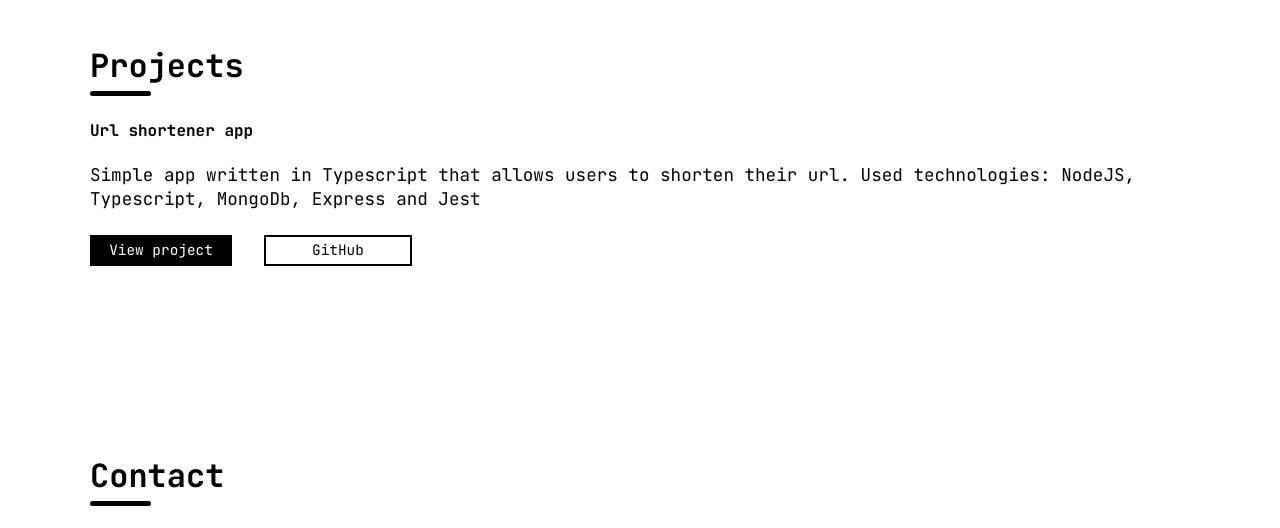
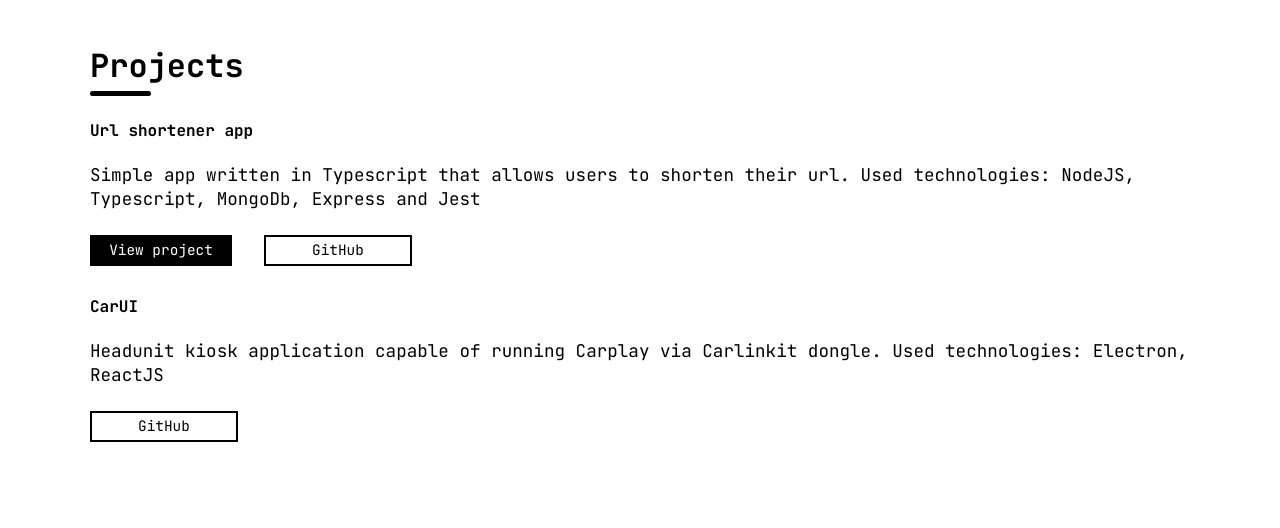
Before and after one commit to k-Dobosz/kdobosz.pl, a Gatsby site: page / in a window 1280 px wide. Shown: the part 1114-1642 px from the top of the page. Built offline with nearby package versions, Linux system fonts and the light colour scheme; Gatsby itself is replaced by a stand-in of ours.

Commit message:
Add new project

```diff
--- a/src/components/projects.js
+++ b/src/components/projects.js
@@ -119,7 +119,9 @@
                 <h4>{ edge.node.frontmatter.name }</h4>
                 <Description>{ edge.node.excerpt }</Description>
                 <Buttons>
+                  {edge.node.frontmatter.demo_url != null ?
                   <ButtonDemo target="_blank" rel="noopener noreferrer" href={edge.node.frontmatter.demo_url}>View project</ButtonDemo>
+                  : ''}
                   <ButtonCode target="_blank" rel="noopener noreferrer" href={edge.node.frontmatter.code_url}>GitHub</ButtonCode>
                 </Buttons>
               </Project>
--- /dev/null
+++ b/src/projects/project_2.md
@@ -0,0 +1,6 @@
+---
+name: CarUI
+code_url: https://github.com/k-Dobosz/CarUI
+---
+
+Headunit kiosk application capable of running Carplay via Carlinkit dongle. Used technologies: Electron, ReactJS
```
